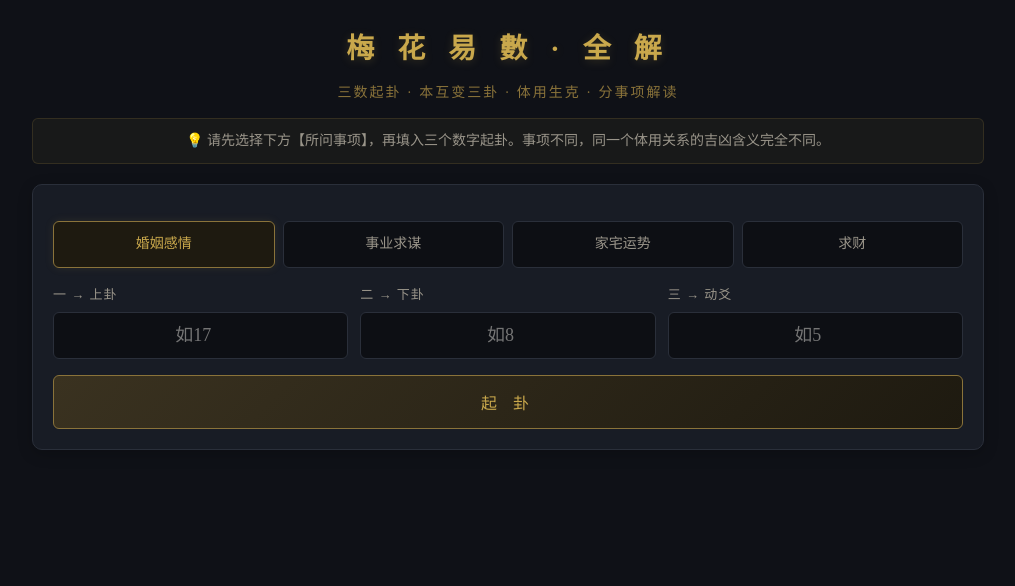
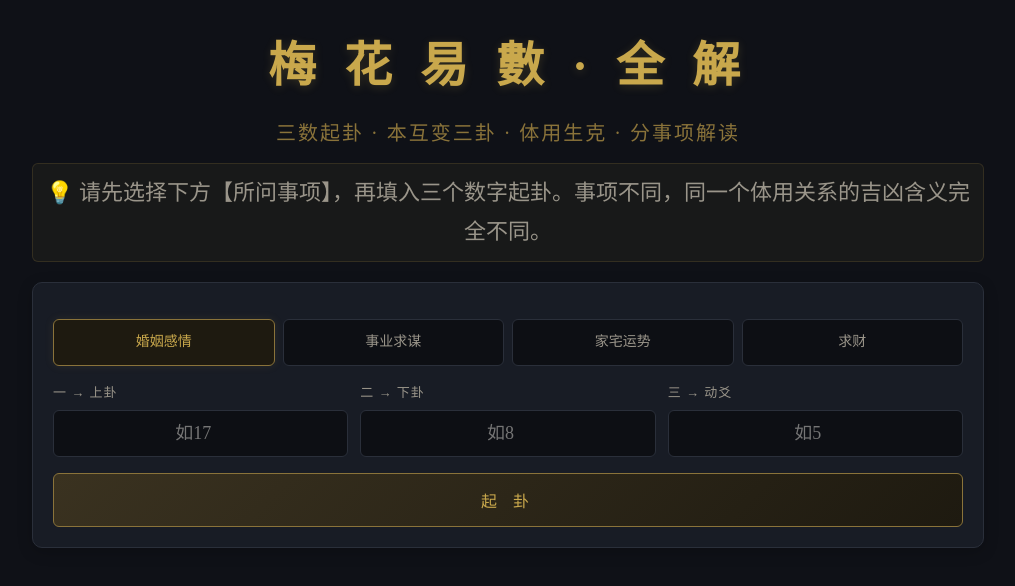
Before and after one commit to CCpainting/meihua, a plain HTML site: page index.html in a window 1280 px wide. Shown: the whole page, without its empty margins (132-1147 px from the left). Drawn offline with Linux system fonts and the light colour scheme.

Commit message:
Update index.html

```diff
--- a/index.html
+++ b/index.html
@@ -3,14 +3,14 @@
 <head>
 <meta charset="UTF-8">
 <meta name="viewport" content="width=device-width, initial-scale=1.0">
-<title>梅花易数 · 全解版</title>
+<title>梅花易数 · 小解</title>
 <style>
 :root{--bg:#0f1117;--card:#181c25;--gold:#c9a84c;--gold-dim:#8a733a;--text:#e8e4da;--muted:#9a958a;--line:#2a2f3a;--ji:#6fbf8a;--xiong:#d46a6a;--ping:#c9a84c;--blue:#7ea6d9}
 *{box-sizing:border-box;margin:0;padding:0}
 body{background:var(--bg);color:var(--text);font-family:"Songti SC","STSong","Noto Serif SC",serif;line-height:1.75;padding:24px 14px 80px;max-width:980px;margin:0 auto}
-h1{font-size:28px;font-weight:600;text-align:center;color:var(--gold);letter-spacing:8px;margin-bottom:8px;text-shadow:0 2px 10px rgba(201,168,76,.2)}
-.subtitle{text-align:center;color:var(--gold-dim);font-size:14px;letter-spacing:2px;margin-bottom:12px}
-.hint-top{text-align:center;color:var(--muted);font-size:14px;margin-bottom:20px;background:rgba(201,168,76,.05);padding:10px;border-radius:6px;border:1px solid rgba(201,168,76,.15)}
+h1{font-size:48px;font-weight:600;text-align:center;color:var(--gold);letter-spacing:8px;margin-bottom:8px;text-shadow:0 2px 10px rgba(201,168,76,.2)}
+.subtitle{text-align:center;color:var(--gold-dim);font-size:20px;letter-spacing:2px;margin-bottom:12px}
+.hint-top{text-align:center;color:var(--muted);font-size:22px;margin-bottom:20px;background:rgba(201,168,76,.05);padding:10px;border-radius:6px;border:1px solid rgba(201,168,76,.15)}
 .panel{background:var(--card);border:1px solid var(--line);border-radius:10px;padding:20px;margin-bottom:16px;box-shadow:0 4px 15px rgba(0,0,0,.2)}
 .inputs{display:flex;gap:12px;flex-wrap:wrap}
 .field{flex:1;min-width:120px}
```
